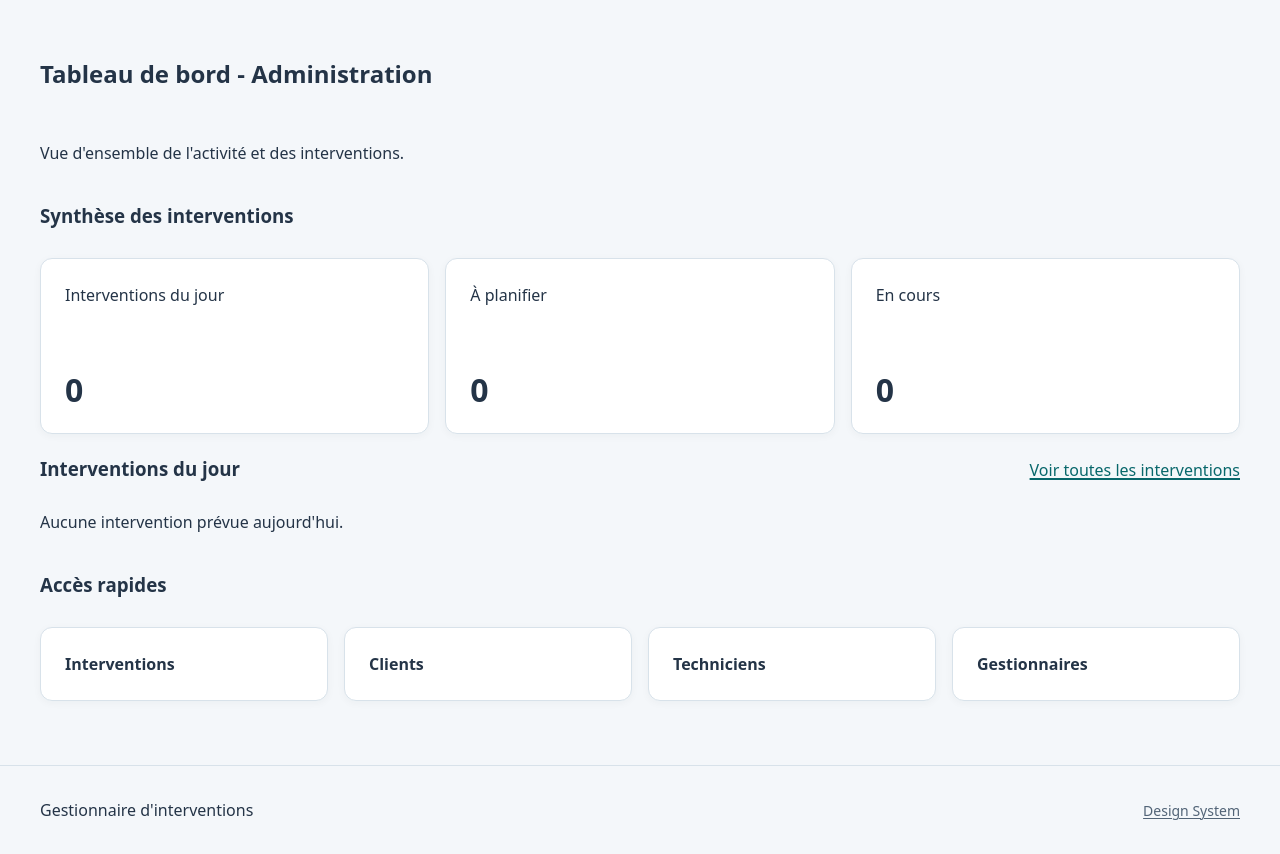
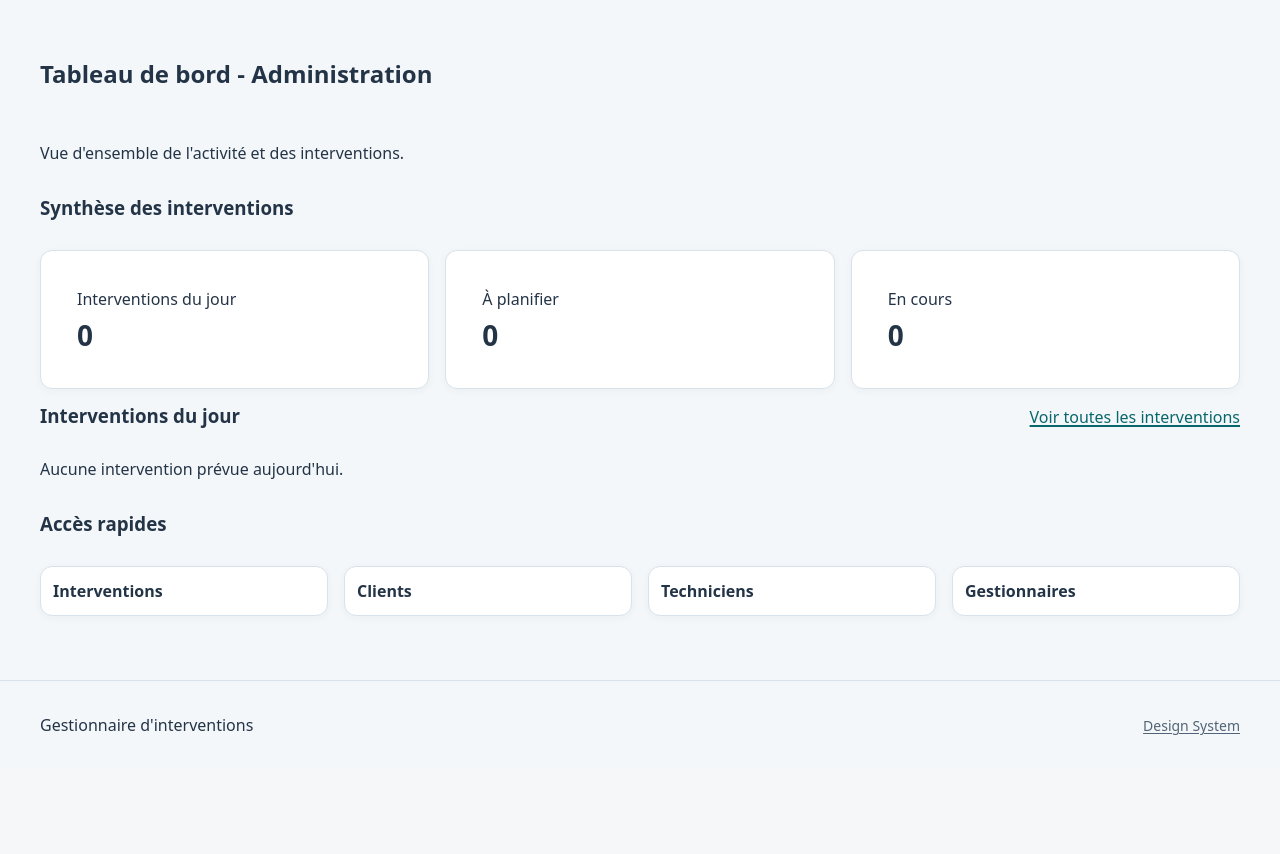
Before and after one commit to BrivalTech/intervention-manager, a Django app: page / in a window 1280 px wide. Shown: the part 149-1003 px from the top of the page. After the commit the page ends 884 px from the top, so only its background shows below. Run offline with Django 5.2, Linux system fonts and the light colour scheme; a user stored in the database is signed in; tables that the repository leaves empty hold one stand-in row (values such as "Sample post"); data that the repository does not hold is empty.

Commit message:
style(dashboard): optimize dashboard layout

```diff
--- a/static/css/main.css
+++ b/static/css/main.css
@@ -745,7 +744,7 @@ textarea.form-control {
 
 /* Dashboards */
 .dashboard {
-    gap: var(--space-5);
+    gap: var(--space-4);
 }
 
 .dashboard-section {
@@ -774,8 +773,21 @@ textarea.form-control {
     gap: var(--space-4);
 }
 
+.dashboard-metrics > .card {
+    min-width: 0;
+}
+
+.dashboard-metrics > .card > .card__content {
+    gap: var(--space-2);
+    padding: var(--space-3);
+}
+
+.dashboard-metrics > .card p {
+    margin: 0;
+}
+
 .dashboard-metric__value {
-    font-size: 2rem;
+    font-size: 1.75rem;
     font-weight: 700;
     line-height: 1.2;
     font-variant-numeric: tabular-nums;
@@ -802,9 +814,10 @@ textarea.form-control {
 .dashboard-shortcut {
     display: flex;
     align-items: center;
-    min-height: 4rem;
     width: 100%;
+    min-height: 3rem;
     box-sizing: border-box;
+    padding: var(--space-3);
     color: var(--color-text);
     font-weight: 600;
     text-decoration: none;
```
Also changed, not shown: other parts of static/css/main.css (+23 -9 lines).
